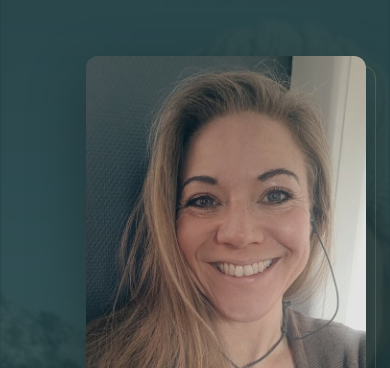
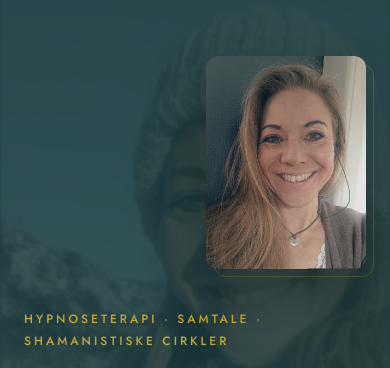
Before and after one commit to stevenwensley-a11y/sabinelindeberg.dk, a plain HTML site: page index.html in a window 390 px wide. Shown: the part 76-444 px from the top of the page. Drawn offline with nearby package versions, Linux system fonts and the light colour scheme.

Commit message:
Resize hero photo to 50% and ensure right alignment

```diff
--- a/index.html
+++ b/index.html
@@ -226,12 +226,13 @@ nav .container {
 .hero-photo {
   position: relative;
   justify-self: end;
+  align-self: center;
 }
 
 .hero-photo img {
   border-radius: var(--radius);
   width: 100%;
-  max-width: 420px;
+  max-width: 210px;
   aspect-ratio: 3/4;
   object-fit: cover;
   object-position: center 20%;
@@ -241,7 +242,7 @@ nav .container {
 .hero-photo::after {
   content: '';
   position: absolute;
-  bottom: -10px; right: -10px;
+  bottom: -8px; right: -8px;
   width: 100%; height: 100%;
   border: 1px solid rgba(212, 175, 55, 0.25);
   border-radius: var(--radius);
@@ -779,7 +780,7 @@ footer h4 {
 @media (max-width: 960px) {
   .hero-content { grid-template-columns: 1fr; text-align: center; gap: 40px; }
   .hero-photo { order: -1; }
-  .hero-photo img { margin: 0 auto; max-width: 320px; }
+  .hero-photo img { margin: 0 auto; max-width: 180px; }
   .hero-desc { margin: 0 auto 36px; }
   .services-grid { grid-template-columns: 1fr; max-width: 500px; margin: 0 auto; }
   .about-inner { grid-template-columns: 1fr; text-align: center; }
@@ -807,7 +808,7 @@ footer h4 {
     border-bottom: 1px solid rgba(212,175,55,0.15);
   }
   .cta-buttons { flex-direction: column; align-items: center; }
-  .hero-photo img { max-width: 280px; }
+  .hero-photo img { max-width: 160px; }
 }
 </style>
 </head>
```
